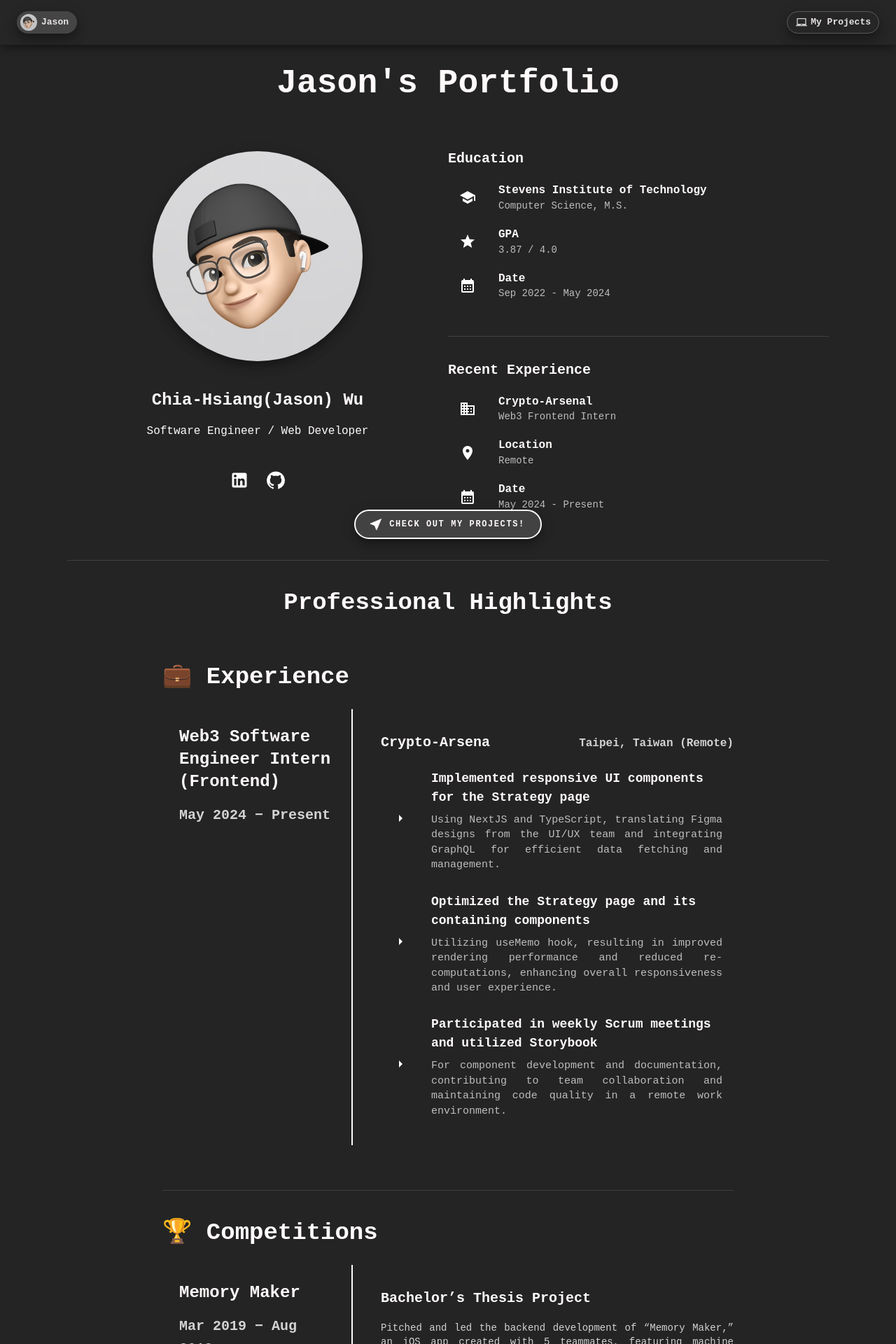
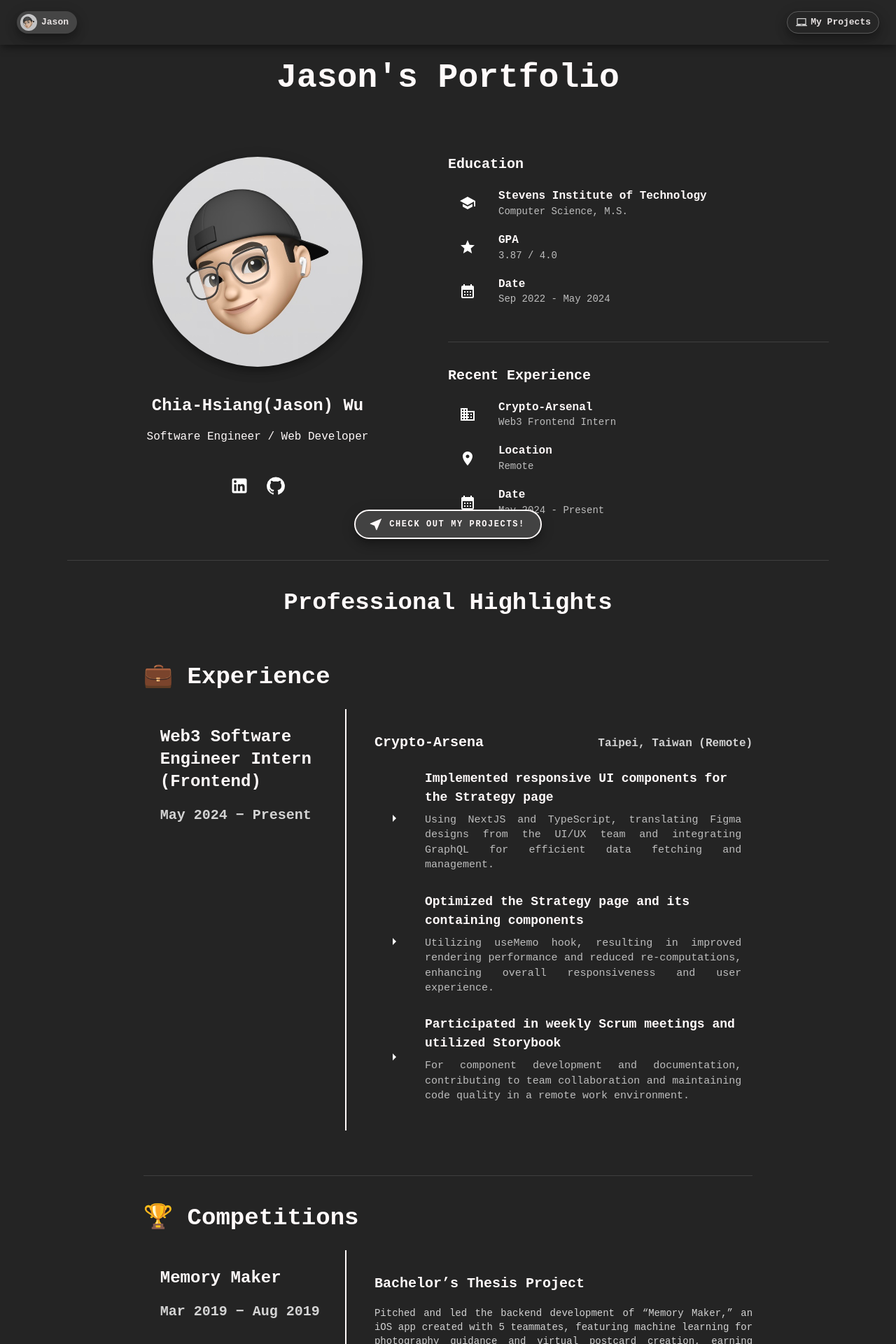
Before and after one commit to Jason-Wuuuu/Jason, a React (Vite) app: page / in a window 1280 px wide. Shown: the top 1920 px of the page at 70% size. Built offline with nearby package versions, Linux system fonts and the light colour scheme.

Commit message:
minor tweaks

```diff
--- a/src/components/Home.jsx
+++ b/src/components/Home.jsx
@@ -24,7 +24,7 @@ function Home() {
             variant="h3"
             align="center"
             fontWeight="bold"
-            mb={{ sm: 8 }}
+            mb={{ sm: 10 }}
             sx={{ display: { xs: "none", sm: "block" } }}
           >
             Jason's Portfolio
@@ -70,7 +70,7 @@ function Home() {
 
         <Box
           minHeight="75vh"
-          sx={{ width: { xs: "95%", sm: "75%" }, margin: "auto" }}
+          sx={{ width: { xs: "95%", sm: "80%" }, margin: "auto" }}
         >
           <Typography
             variant="h4"
```
